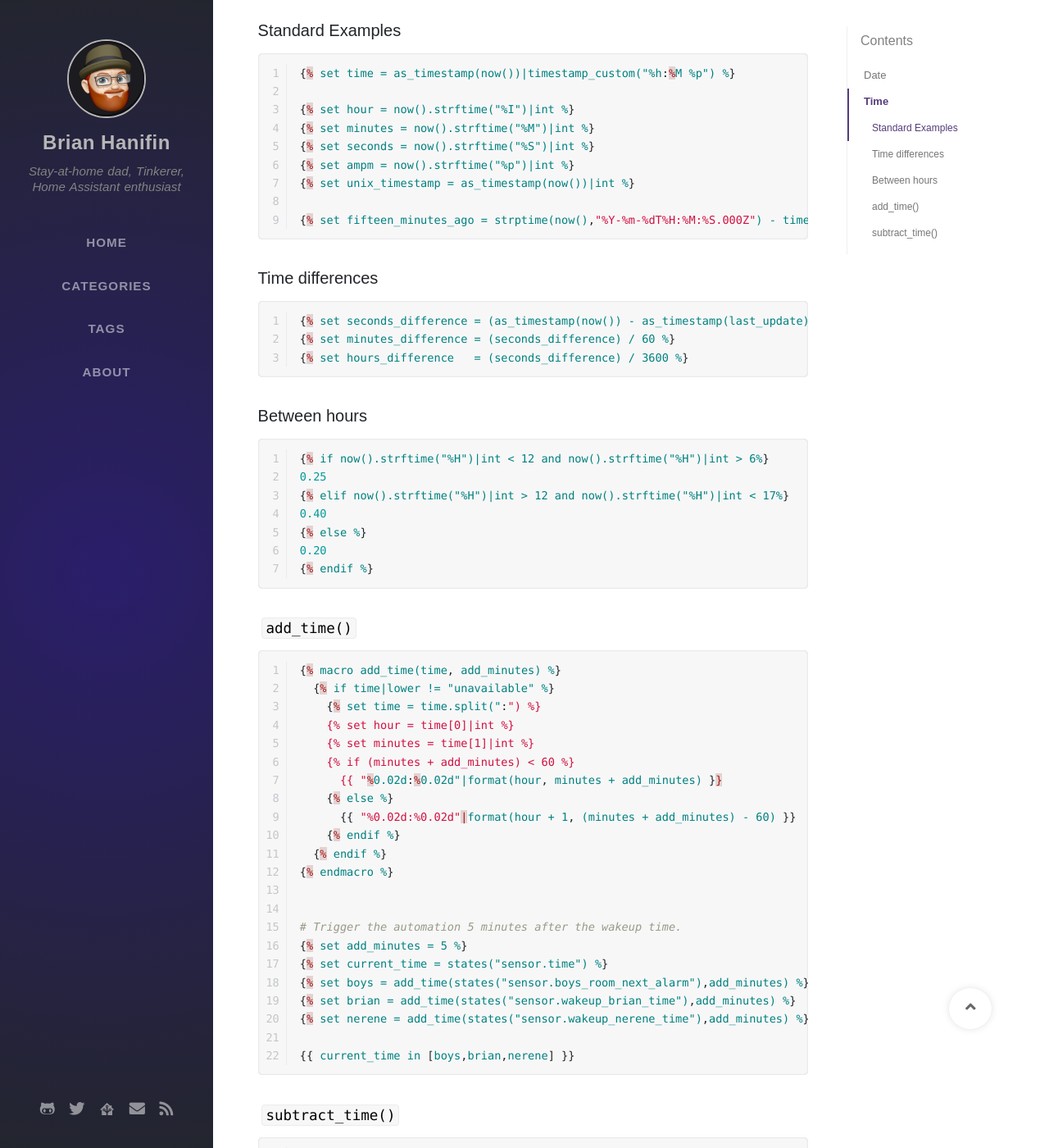
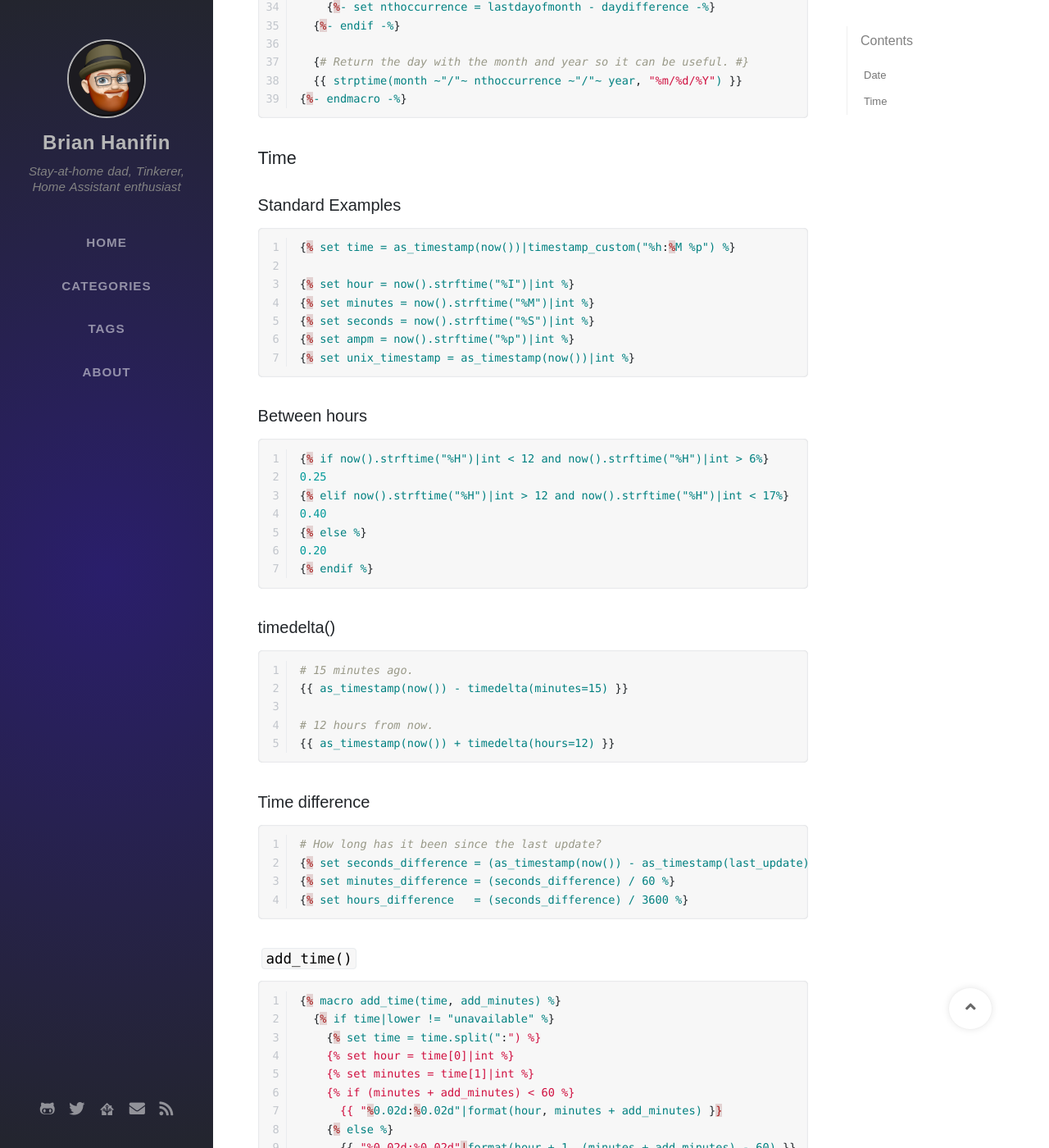
Before and after one commit to brianhanifin/brianhanifin.com, a Jekyll site: the page built from _posts/2020-01-18-home-assistant-date-time-template-macros.md, in a window 1280 px wide and 1400 px high, scrolled down 2802 px. Shown: the whole window at 82% size. Built offline with Jekyll 4.4.1, drawn with Linux system fonts in a browser that asks for light colours; nearby versions of some CDN libraries; some web fonts are replaced; comment, search, counter and statistics services are not loaded; some of the changed text lies outside the part shown.

Commit message:
Update 2020-01-18-home-assistant-date-time-template-macros.md
* Add timedelta() examples.
* Fix dayofweek_number().

````diff
--- a/_posts/2020-01-18-home-assistant-date-time-template-macros.md
+++ b/_posts/2020-01-18-home-assistant-date-time-template-macros.md
@@ -24,24 +24,34 @@
 {% set this_year = now().strftime("%Y")|int %}
 {% endraw %}```
 
+### timedelta()
+
+```yaml{% raw %}
+# Calculate one week from today.
+{{ as_timestamp(now()) + timedelta(days=7) }}
+
+# Calculate one month ago.
+{{ as_timestamp(now()) - timedelta(month=1) }}
+{% endraw %}```
+
 ### dayofweek_number(dayofweek)
 
 ```yaml{% raw %}
 {%- macro dayofweek_number(dayofweek) -%}
   {%- if dayofweek == "Sunday" or dayofweek == "Sun" -%}
+    0
+  {%- elif dayofweek == "Monday" or dayofweek == "Mon" -%}
     1
-  {%- elif dayofweek == "Monday" or dayofweek == "Mon" -%}
+  {%- elif dayofweek == "Tuesday" or dayofweek == "Tue" -%}
     2
-  {%- elif dayofweek == "Tuesday" or dayofweek == "Tue" -%}
+  {%- elif dayofweek == "Wednesday" or dayofweek == "Wed" -%}
     3
-  {%- elif dayofweek == "Wednesday" or dayofweek == "Wed" -%}
+  {%- elif dayofweek == "Thursday" or dayofweek == "Thu" -%}
     4
-  {%- elif dayofweek == "Thursday" or dayofweek == "Thu" -%}
+  {%- elif dayofweek == "Friday" or dayofweek == "Fri" -%}
     5
-  {%- elif dayofweek == "Friday" or dayofweek == "Fri" -%}
+  {%- elif dayofweek == "Saturday" or dayofweek == "Sat" -%}
     6
-  {%- elif dayofweek == "Saturday" or dayofweek == "Sat" -%}
-    7
   {%- endif -%}
 {%- endmacro -%}
 {% endraw %}```
@@ -127,16 +137,6 @@
 {% set seconds = now().strftime("%S")|int %}
 {% set ampm = now().strftime("%p")|int %}
 {% set unix_timestamp = as_timestamp(now())|int %}
-
-{% set fifteen_minutes_ago = strptime(now(),"%Y-%m-%dT%H:%M:%S.000Z") - timedelta( minutes=15 ) %}
-{% endraw %}```
-
-### Time differences
-
-```yaml{% raw %}
-{% set seconds_difference = (as_timestamp(now()) - as_timestamp(last_update)) %}
-{% set minutes_difference = (seconds_difference) / 60 %}
-{% set hours_difference   = (seconds_difference) / 3600 %}
 {% endraw %}```
 
 ### Between hours
@@ -149,6 +149,25 @@
 {% else %}
 0.20
 {% endif %}
+{% endraw %}```
+
+### timedelta()
+
+```yaml{% raw %}
+# 15 minutes ago.
+{{ as_timestamp(now()) - timedelta(minutes=15) }}
+
+# 12 hours from now.
+{{ as_timestamp(now()) + timedelta(hours=12) }}
+{% endraw %}```
+
+### Time difference
+
+```yaml{% raw %}
+# How long has it been since the last update?
+{% set seconds_difference = (as_timestamp(now()) - as_timestamp(last_update)) %}
+{% set minutes_difference = (seconds_difference) / 60 %}
+{% set hours_difference   = (seconds_difference) / 3600 %}
 {% endraw %}```
 
 ### `add_time()`
````
Also changed, not shown: other parts of _posts/2020-01-18-home-assistant-date-time-template-macros.md (+1 -1 lines).
